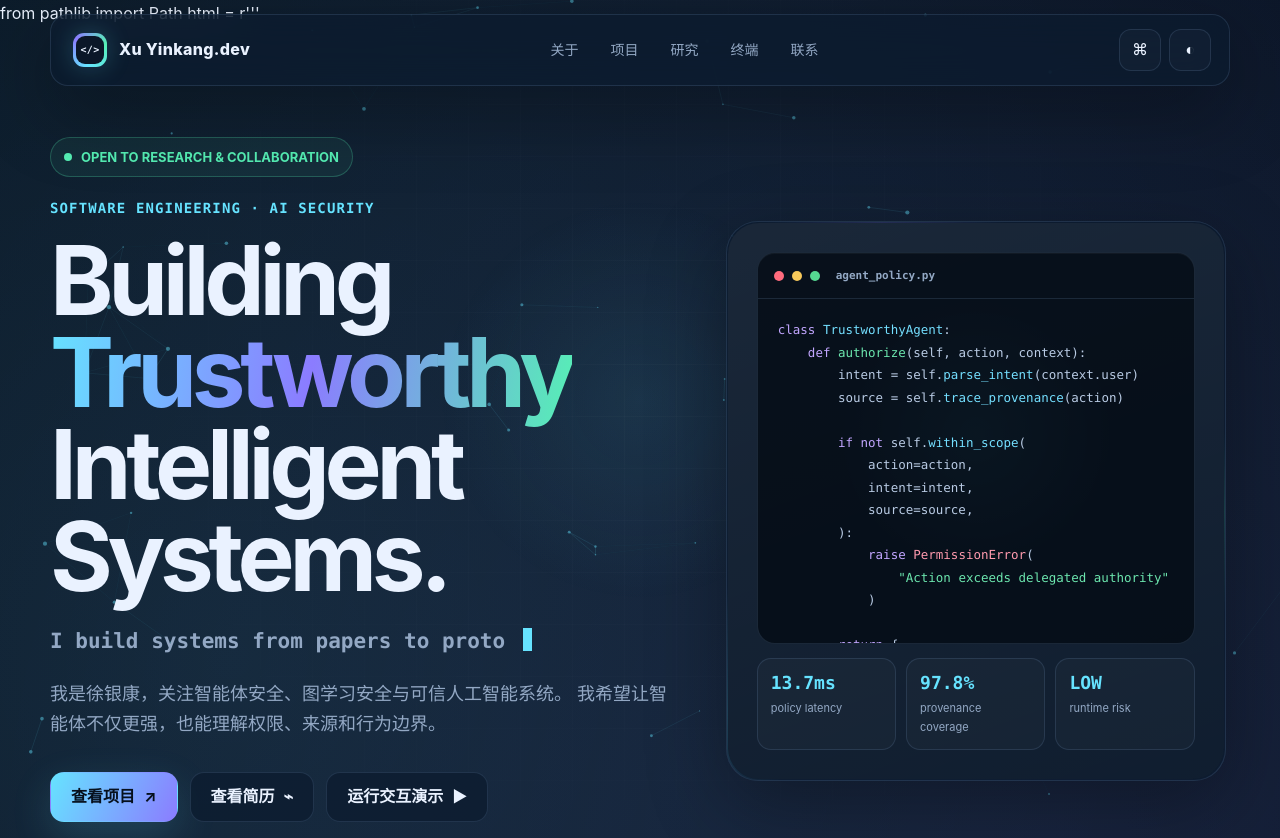
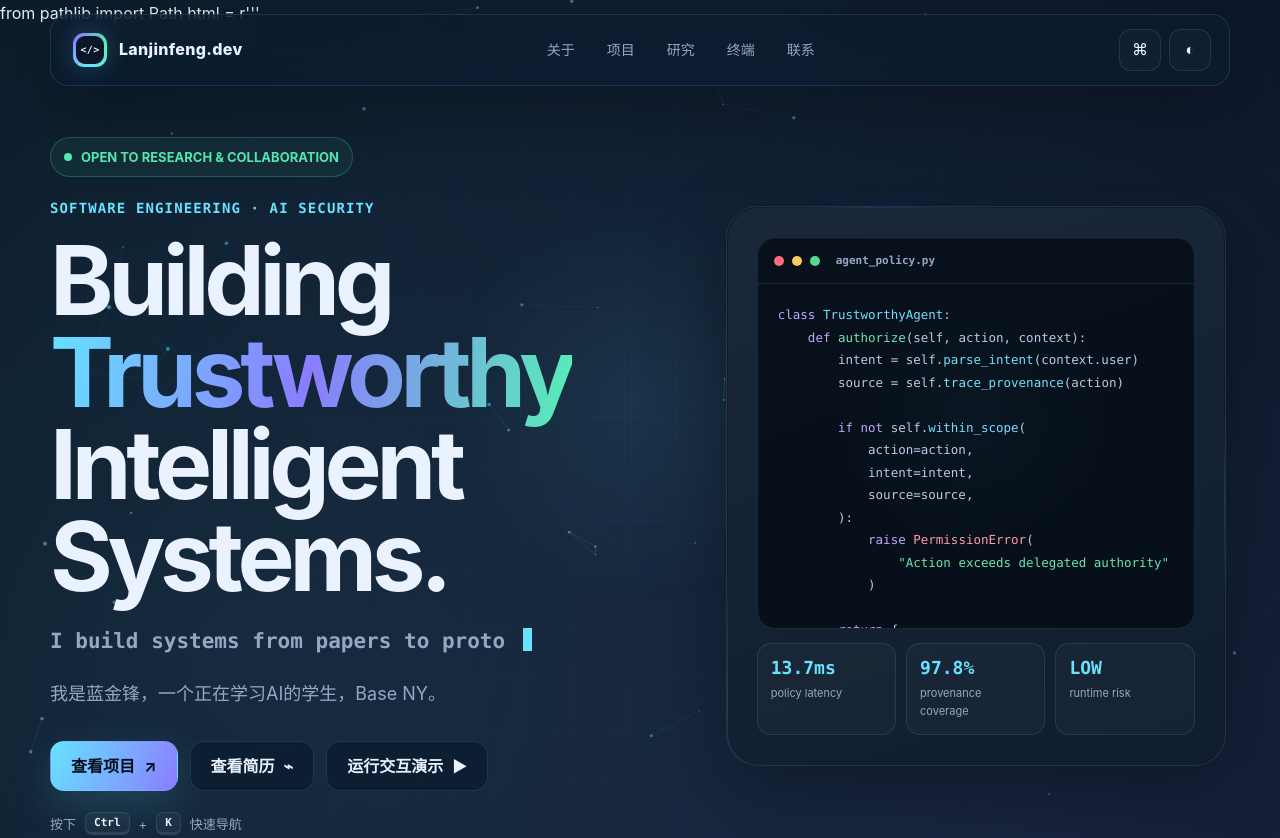
Before and after one commit to Blue4u0610/Blue4u0610.github.io, a plain HTML site: page index.html in a window 1280 px wide. Shown: the top 838 px of the page. Drawn offline with Linux system fonts and the light colour scheme.

Commit message:
Update index.html
update

```diff
--- a/index.html
+++ b/index.html
@@ -1301,7 +1301,7 @@
     <div class="nav-inner">
       <a class="brand" href="#home" aria-label="返回首页">
         <span class="brand-mark"></span>
-        <span>Xu Yinkang.dev</span>
+        <span>Lanjinfeng.dev</span>
       </a>
 
       <div class="nav-links" id="navLinks">
@@ -1347,8 +1347,7 @@
         </div>
 
         <p class="hero-copy">
-          我是徐银康，关注智能体安全、图学习安全与可信人工智能系统。
-          我希望让智能体不仅更强，也能理解权限、来源和行为边界。
+          我是蓝金锋，一个正在学习AI的学生，Base NY。
         </p>
 
         <div class="hero-actions">
@@ -1659,7 +1658,7 @@
             <span class="window-dot"></span>
             <span class="window-dot"></span>
           </div>
-          <span class="terminal-title">visitor@xuyinkang.dev:~</span>
+          <span class="terminal-title">visitor@lanjinfeng.dev:~</span>
           <span class="terminal-title">interactive shell</span>
         </div>
 
@@ -1741,7 +1740,7 @@
   </main>
 
   <footer class="container">
-    <span>© 2026 Xu Yinkang. Built with native HTML, CSS & JavaScript.</span>
+    <span>© 2026 Lanjinfeng. Built with native HTML, CSS & JavaScript.</span>
     <span>Designed for curiosity, research and reliable systems.</span>
   </footer>
 
@@ -2004,7 +2003,7 @@
         ["terminal-success", "sudo       触发彩蛋"]
       ],
       about: [
-        ["terminal-system", "Xu Yinkang — Software Engineering student and AI security researcher."],
+        ["terminal-system", "Lanjinfeng — Software Engineering student and AI security researcher."],
         ["terminal-success", "Focus: trustworthy agents, graph security, efficient intelligent systems."]
       ],
       projects: [
```
